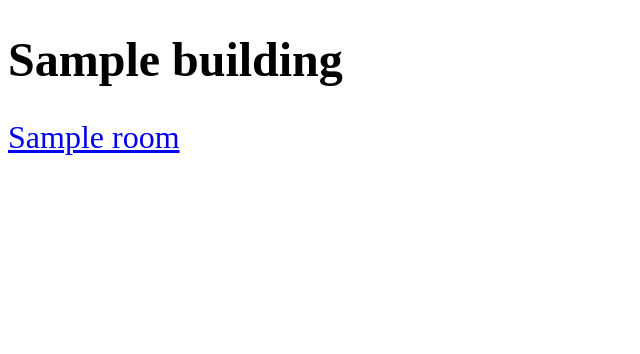
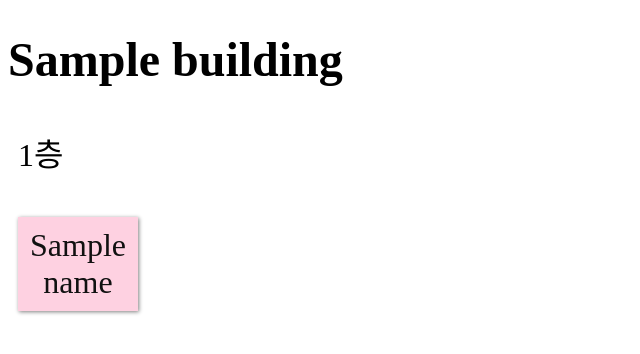
Before and after one commit to KNU-2022S-OSP-03-09/project, a Flask app: template web/templates/rooms.html in a window 1280 px wide. Shown: the top 354 px of the page, without its empty margins (0-640 px from the left). Run offline with Flask 2, Linux system fonts and the light colour scheme; the template is opened without the code that fills it: most values are stand-ins (such as "Sample title", 1, 10 or a date in 2020).

Commit message:
Update rooms.html

```diff
--- a/web/templates/rooms.html
+++ b/web/templates/rooms.html
@@ -1,7 +1,17 @@
 {% extends "base.html" %}
 {% block main %}
 	<h1>{{building}}</h1>
-	{% for r in rooms %}
-		<a href="/use/{{building}}/{{r}}">{{r}}</a>
+	{% for f in floors %}
+		<div class="blockgroup">
+			<div class="title">{{f[0]}}층</div>
+			<br>
+			{% for r in f[1] %}
+			<div class="room" onclick="location.href='/use/{{building}}/{{r}}'">
+				{{r}}
+
+			</div>
+			{% endfor %}
+		</div>
+		<br>
 	{% endfor %}
 {% endblock %}
```
